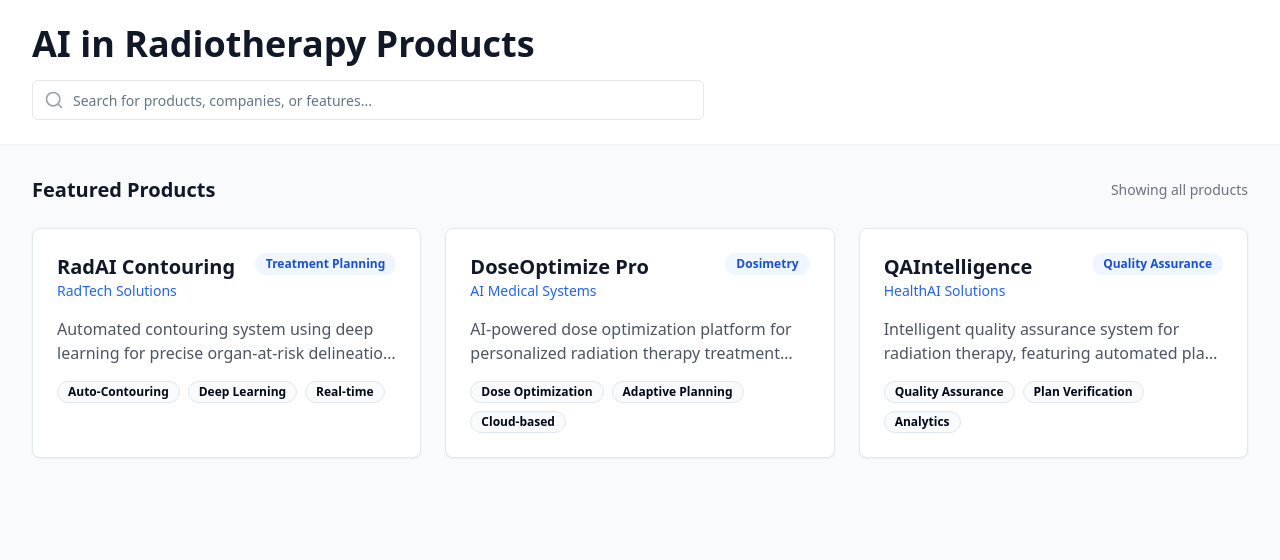
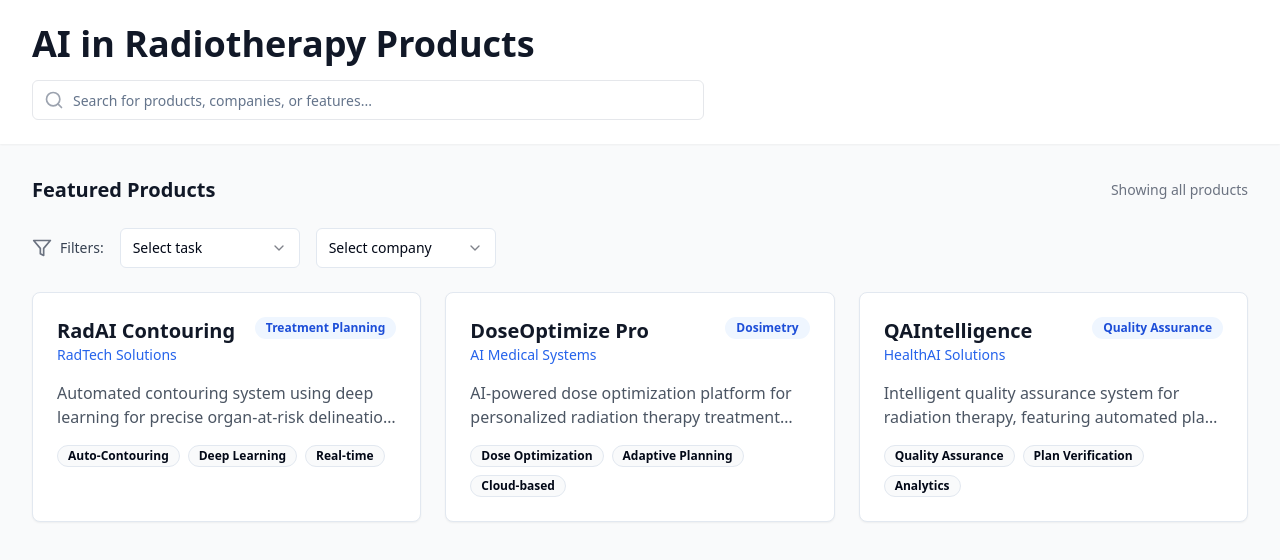
Before and after one commit to DLinRT-eu/website, a React (Vite) app: page / in a window 1280 px wide. Shown: the top 560 px of the page. Built offline with nearby package versions, Linux system fonts and the light colour scheme.

Commit message:
Add product search filters
Implement filters for product name, task, and company in the search functionality.

```diff
--- /dev/null
+++ b/src/components/FilterBar.tsx
@@ -0,0 +1,52 @@
+
+import { Filter } from "lucide-react";
+import {
+  Select,
+  SelectContent,
+  SelectItem,
+  SelectTrigger,
+  SelectValue,
+} from "@/components/ui/select";
+
+// Sample data - in a real app, this would come from your data source
+const TASKS = ["Auto-Contouring", "Dose Optimization", "Quality Assurance", "Treatment Planning"];
+const COMPANIES = ["RadTech Solutions", "AI Medical Systems", "HealthAI Solutions"];
+
+const FilterBar = () => {
+  return (
+    <div className="flex flex-wrap gap-4 items-center mb-6">
+      <div className="flex items-center gap-2">
+        <Filter className="h-5 w-5 text-gray-500" />
+        <span className="text-sm font-medium text-gray-700">Filters:</span>
+      </div>
+
+      <Select>
+        <SelectTrigger className="w-[180px]">
+          <SelectValue placeholder="Select task" />
+        </SelectTrigger>
+        <SelectContent>
+          {TASKS.map((task) => (
+            <SelectItem key={task} value={task.toLowerCase()}>
+              {task}
+            </SelectItem>
+          ))}
+        </SelectContent>
+      </Select>
+
+      <Select>
+        <SelectTrigger className="w-[180px]">
+          <SelectValue placeholder="Select company" />
+        </SelectTrigger>
+        <SelectContent>
+          {COMPANIES.map((company) => (
+            <SelectItem key={company} value={company.toLowerCase()}>
+              {company}
+            </SelectItem>
+          ))}
+        </SelectContent>
+      </Select>
+    </div>
+  );
+};
+
+export default FilterBar;
--- a/src/pages/Index.tsx
+++ b/src/pages/Index.tsx
@@ -1,6 +1,7 @@
 
 import SearchHeader from "@/components/SearchHeader";
 import ProductGrid from "@/components/ProductGrid";
+import FilterBar from "@/components/FilterBar";
 
 const Index = () => {
   return (
@@ -11,6 +12,7 @@ const Index = () => {
           <h2 className="text-xl font-semibold text-gray-900">Featured Products</h2>
           <span className="text-sm text-gray-500">Showing all products</span>
         </div>
+        <FilterBar />
         <ProductGrid />
       </main>
     </div>
```
